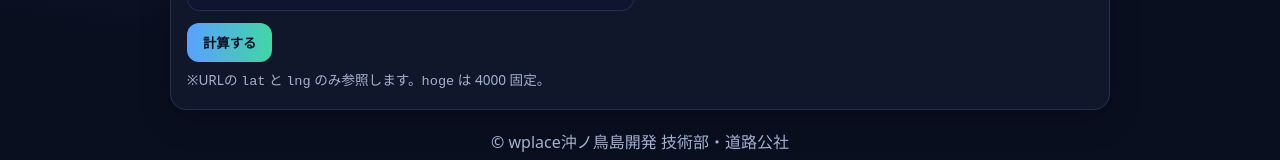
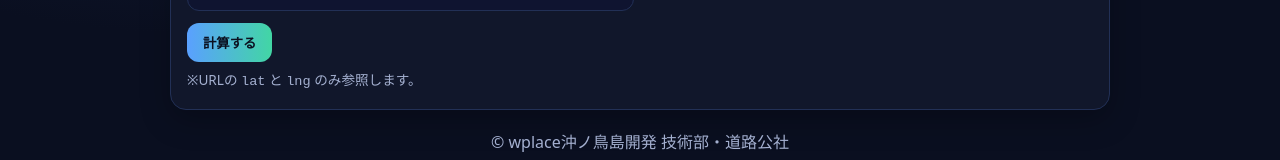
Before and after one commit to ultimate-1113/wplace-broken-line-planner, a plain HTML site: page index.html in a window 1280 px wide. Shown: the part 328-488 px from the top of the page. Drawn offline with Linux system fonts and the light colour scheme.

Commit message:
hoge要らん

```diff
--- a/index.html
+++ b/index.html
@@ -35,7 +35,7 @@
       </div>
 
       <button type="submit" class="primary">計算する</button>
-      <p class="note">※URLの <code>lat</code> と <code>lng</code> のみ参照します。<code>hoge</code> は 4000 固定。</p>
+      <p class="note">※URLの <code>lat</code> と <code>lng</code> のみ参照します。</p>
     </form>
 
     <section id="result" class="card" hidden>
```
